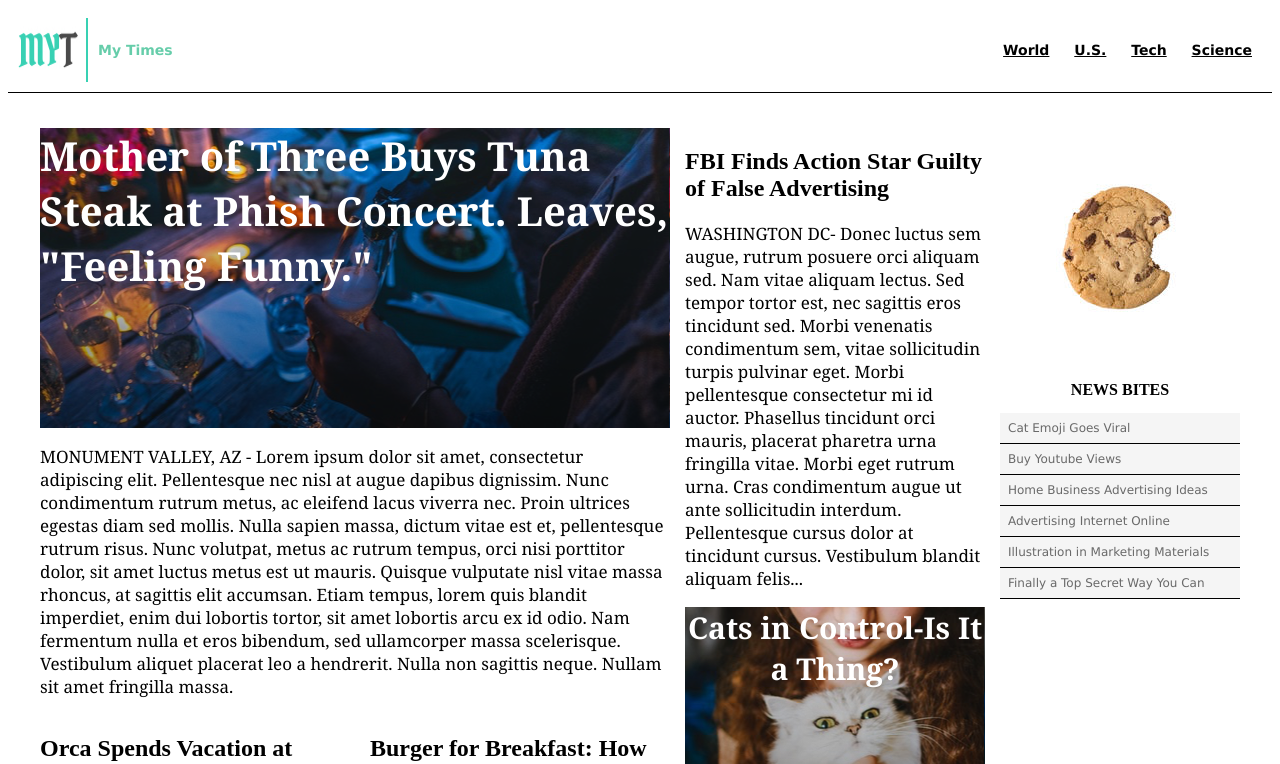
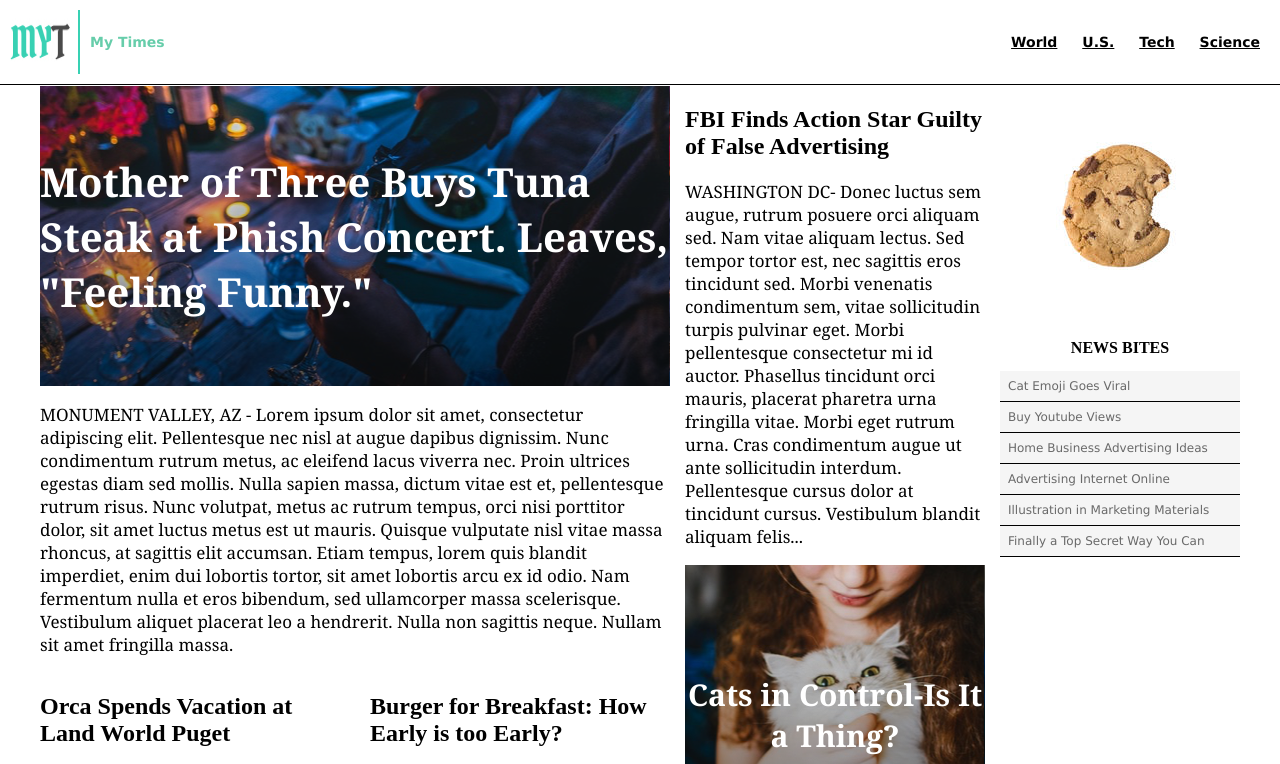
Before and after one commit to kevinmtate/mytimes, a plain HTML site: page index.html in a window 1280 px wide. Shown: the top 764 px of the page. Drawn offline with Linux system fonts and the light colour scheme.

Commit message:
finished project b

```diff
--- a/index.html
+++ b/index.html
@@ -7,6 +7,7 @@
 <body>
 	<!-- Header and Nav -->
 	<header>
+		<div class="header">
 			<div class="logo">
 					<img src="resources/images/img-myt-logo.jpg">
 					<p>My Times</p>
@@ -17,6 +18,8 @@
 					<span><a href="#">Tech</a></span>
 					<span><a href="#">Science</a></span>
 				</nav>
+			</div>
+		</div>
 	</header>
 
 	<!-- Content -->
@@ -79,7 +82,6 @@
 
 	<!-- Footer -->
 	<footer>
-		<div class="footer-content">
 		<div class="footer-nav">
 			<span class="footer-logo">MY Times</span>
 			<span class="footer-logo">|</span>
@@ -88,10 +90,7 @@
 			<span><a href="#">Tech</a></span>
 			<span><a href="#">Science</a></span>
 		</div>
-		</div>
-		<div class="wut">
-			<span>&copy; 2016, My times (A Division of Codecademy bite)</span>
-		</div>
+		<p>&copy; 2016, My times (A Division of Codecademy bite)</p>
 	</footer>
 </body>
 </html>
--- a/resources/css/style.css
+++ b/resources/css/style.css
@@ -1,7 +1,21 @@
+
+/* why does this user agent style sheet keep effing with me......*/
+
+body {
+	margin: 0px;
+}
 
 /* Header section */
 
 header {
+	position: fixed;
+	z-index: 10;
+	background-color: white;
+	width: 100%;
+	margin: 0;
+}
+
+.header {
 	display: flex;
 	font-family: Verdana;
   	font-size: 14px;
@@ -9,8 +23,8 @@ header {
   	border-bottom: 1px solid black;
   	justify-content: space-between;
   	padding: 10px;
-  	align-items: center;
-  }
+	align-items: center;
+}
 
 .logo {
 	color: MediumAquamarine;
@@ -37,7 +51,7 @@ a {
 	display: flex;
 	width: 1200px;
 	margin: 0 auto;
-	padding-top: 35px;
+	padding-top: 86px;
 	justify-content: space-between;
 }
 
@@ -69,7 +83,7 @@ a {
 }
 
 .story {
-	dislay: flex;
+	display: flex;
   	flex-direction: column;
   	justify-content: space-between;
 }
@@ -82,15 +96,6 @@ a {
 
 .lc-story {
 	width: 300px;
-}
-
-.image {
-	font-family: Georgia;
-	font-weight: bold;
-	font-size: 30px;
-	color: white;
-	height: 300px;
-	text-align: center;
 }
 
 
@@ -113,6 +118,19 @@ a {
 
 
 /* Images */
+
+.image {
+	font-family: Georgia;
+	font-weight: bold;
+	font-size: 30px;
+	color: white;
+	height: 300px;
+	text-align: center;
+
+	display: flex;
+	justify-content: center;
+	align-items: center;
+}
 
 #img-main {
 	background-image: url("../images/img-story-main.png");
@@ -137,12 +155,13 @@ a {
 
 footer {
 	display: flex;
+	height: 350px;
+  	width: 100%;
+	background-color: MediumAquamarine;
 	flex-direction: column;
 	justify-content: center;
 	align-items: center;
-	height: 350px;
-  	width: 100%;
-  	background-color: MediumAquamarine;
+	margin-top: 100px;
 }
 
 .footer-content {
@@ -165,7 +184,3 @@ footer {
   	font-weight: bold;
   	color: white;
 }
-
-.wut {
-	border: 1px solid red;
-}
```
Lines whose indentation alone changed are shown as unchanged.
